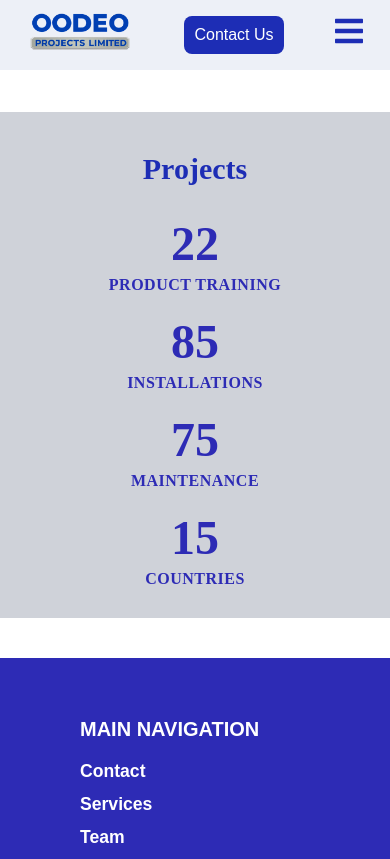
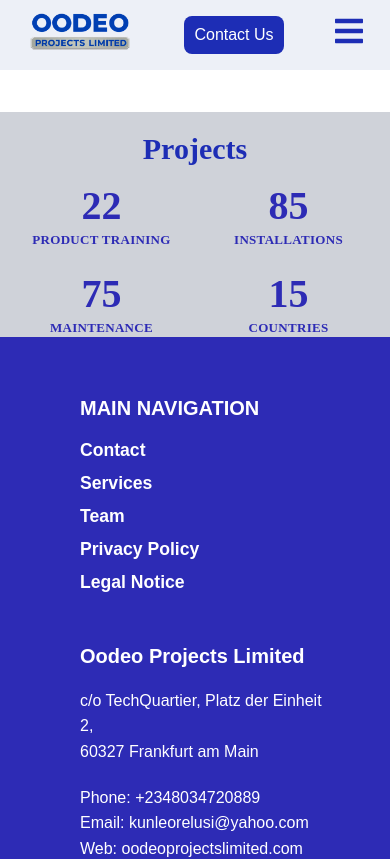
Before and after one commit to Missy86-dev/oodeoprojects, a React (Vite) app: page /projects in a window 390 px wide. Shown: the top 859 px of the page. Built offline with nearby package versions, Linux system fonts and the light colour scheme.

Commit message:
Update stat.jsx and stat.css  stat responsiveness for tablet and mobile and remove footer gap

```diff
--- a/src/components/Stat.jsx
+++ b/src/components/Stat.jsx
@@ -1,18 +1,19 @@
-import React from 'react'
-import "./stat.css"
+import React from "react";
+import "./stat.css";
 
 const Stat = () => {
-    const statsData = [
+  const statsData = [
     { number: 22, label: "PRODUCT TRAINING" },
     { number: 85, label: "INSTALLATIONS" },
     { number: 75, label: "MAINTENANCE" },
     { number: 15, label: "COUNTRIES" },
   ];
+
   return (
-    <>
-<section className="stats">
+    <section className="stats">
+      <h2 className="stat-title">Projects</h2>
+
       <div className="stats-container">
-        <h2 className="stat-title">Projects</h2>
         {statsData.map((item, index) => (
           <div className="stat-box" key={index}>
             <h1 className="stat-number">{item.number}</h1>
@@ -21,8 +22,40 @@
         ))}
       </div>
     </section>
-    </>
-  )
-}
+  );
+};
 
-export default Stat
+export default Stat;
+
+
+
+
+
+// import React from 'react'
+// import "./stat.css"
+
+// const Stat = () => {
+//     const statsData = [
+//     { number: 22, label: "PRODUCT TRAINING" },
+//     { number: 85, label: "INSTALLATIONS" },
+//     { number: 75, label: "MAINTENANCE" },
+//     { number: 15, label: "COUNTRIES" },
+//   ];
+//   return (
+//     <>
+// <section className="stats">
+//       <div className="stats-container">
+//         <h2 className="stat-title">Projects</h2>
+//         {statsData.map((item, index) => (
+//           <div className="stat-box" key={index}>
+//             <h1 className="stat-number">{item.number}</h1>
+//             <p className="stat-label">{item.label}</p>
+//           </div>
+//         ))}
+//       </div>
+//     </section>
+//     </>
+//   )
+// }
+
+// export default Stat
--- a/src/components/stat.css
+++ b/src/components/stat.css
@@ -1,5 +1,128 @@
 .stats {
-  background-color: #cfd2d9; /* light grey */
+  background-color: #cfd2d9;
+  padding: 30px 20px 0;   /* bottom 0 removes gap before footer */
+  text-align: center;
+  margin-bottom: 0;       /* closes space above footer */
+}
+
+.stat-title {
+  font-size: 42px;
+  color: #1d2db5;
+  text-align: center;
+  margin: 0 0 30px;
+}
+
+.stats-container {
+  display: flex;
+  justify-content: space-between;
+  align-items: center;
+  flex-wrap: wrap;
+  gap: 30px;
+}
+
+.stat-box {
+  flex: 1;
+  min-width: 200px;
+  text-align: center;
+}
+
+.stat-number {
+  font-size: 60px;
+  font-weight: 800;
+  color: #2d2bb5;
+  margin: 0 0 10px;
+  line-height: 1;
+}
+
+.stat-label {
+  font-size: 18px;
+  font-weight: 700;
+  color: #2d2bb5;
+  letter-spacing: 1px;
+  margin: 0;
+}
+
+/* =========================
+   TABLET - 768px and below
+   2 columns / 2 rows
+   ========================= */
+@media screen and (max-width: 768px) {
+  .stats {
+    padding: 25px 20px 0;
+    margin-bottom: 0;
+  }
+
+  .stat-title {
+    font-size: 36px;
+    margin-bottom: 25px;
+  }
+
+  .stats-container {
+    display: grid;
+    grid-template-columns: repeat(2, 1fr);
+    row-gap: 35px;
+    column-gap: 20px;
+    width: 100%;
+    max-width: 700px;
+    margin: 0 auto;
+    align-items: start;
+  }
+
+  .stat-box {
+    min-width: unset;
+    width: 100%;
+  }
+
+  .stat-number {
+    font-size: 50px;
+    margin-bottom: 8px;
+  }
+
+  .stat-label {
+    font-size: 16px;
+    letter-spacing: 0.5px;
+  }
+}
+
+/* =========================
+   MOBILE - 480px and below
+   2 columns / 2 rows
+   ========================= */
+@media screen and (max-width: 480px) {
+  .stats {
+    padding: 20px 15px 0;
+    margin-bottom: 0;
+  }
+
+  .stat-title {
+    font-size: 30px;
+    margin-bottom: 20px;
+  }
+
+  .stats-container {
+    display: grid;
+    grid-template-columns: repeat(2, 1fr);
+    row-gap: 25px;
+    column-gap: 14px;
+    width: 100%;
+    margin: 0 auto;
+  }
+
+  .stat-number {
+    font-size: 40px;
+    margin-bottom: 6px;
+  }
+
+  .stat-label {
+    font-size: 13px;
+    line-height: 1.3;
+    letter-spacing: 0.3px;
+  }
+}
+
+
+/* .stats {
+  background-color: #cfd2d9;
   padding: 10px 10px;
   text-align: center;
   margin-bottom: 40px;
@@ -27,8 +150,6 @@
 .stat-box {
   flex: 1;
   min-width: 200px;
-  /* margin: 20px 0; */
-
 }
 
 .stat-number {
@@ -94,4 +215,4 @@
   .stat-label {
     font-size: 1rem;
   }
-}
+} */
```
